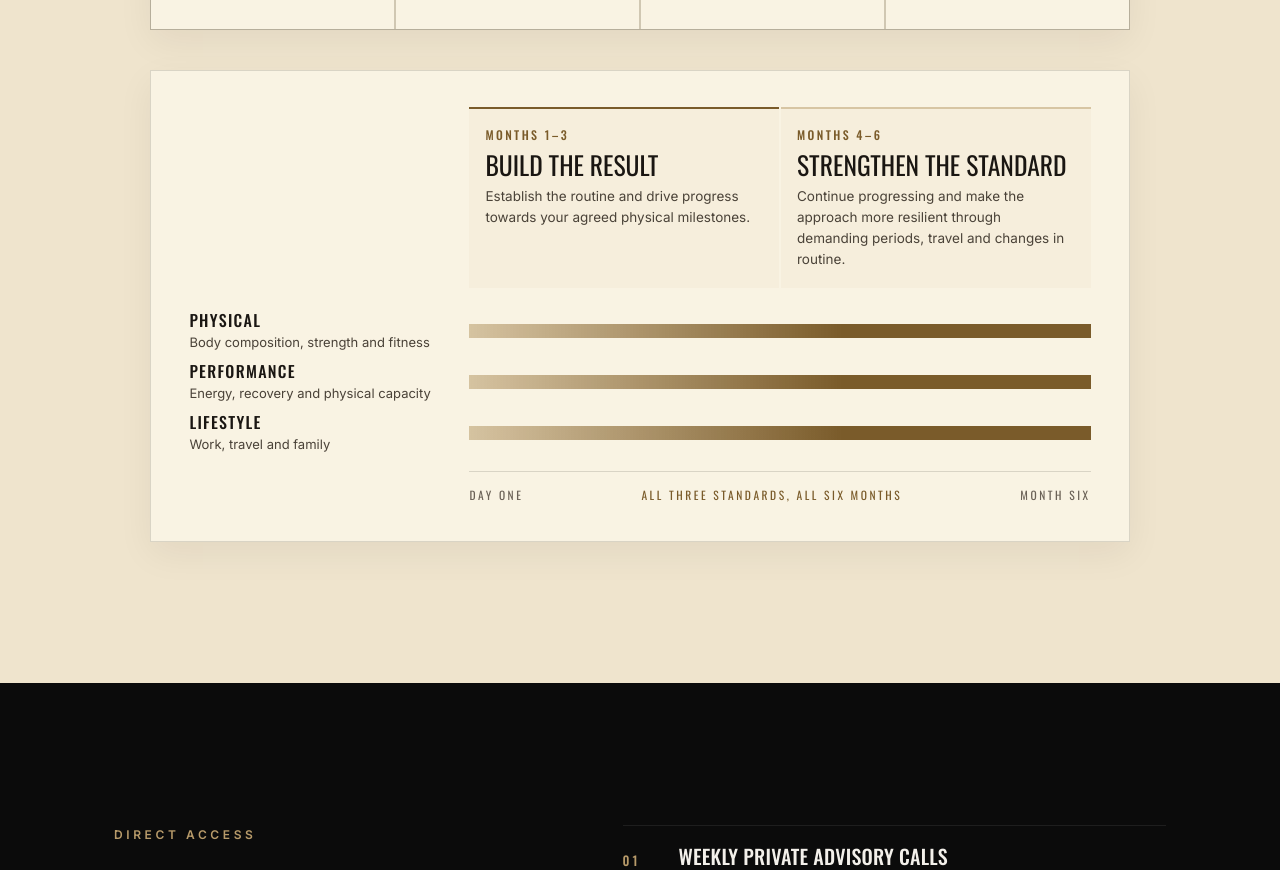
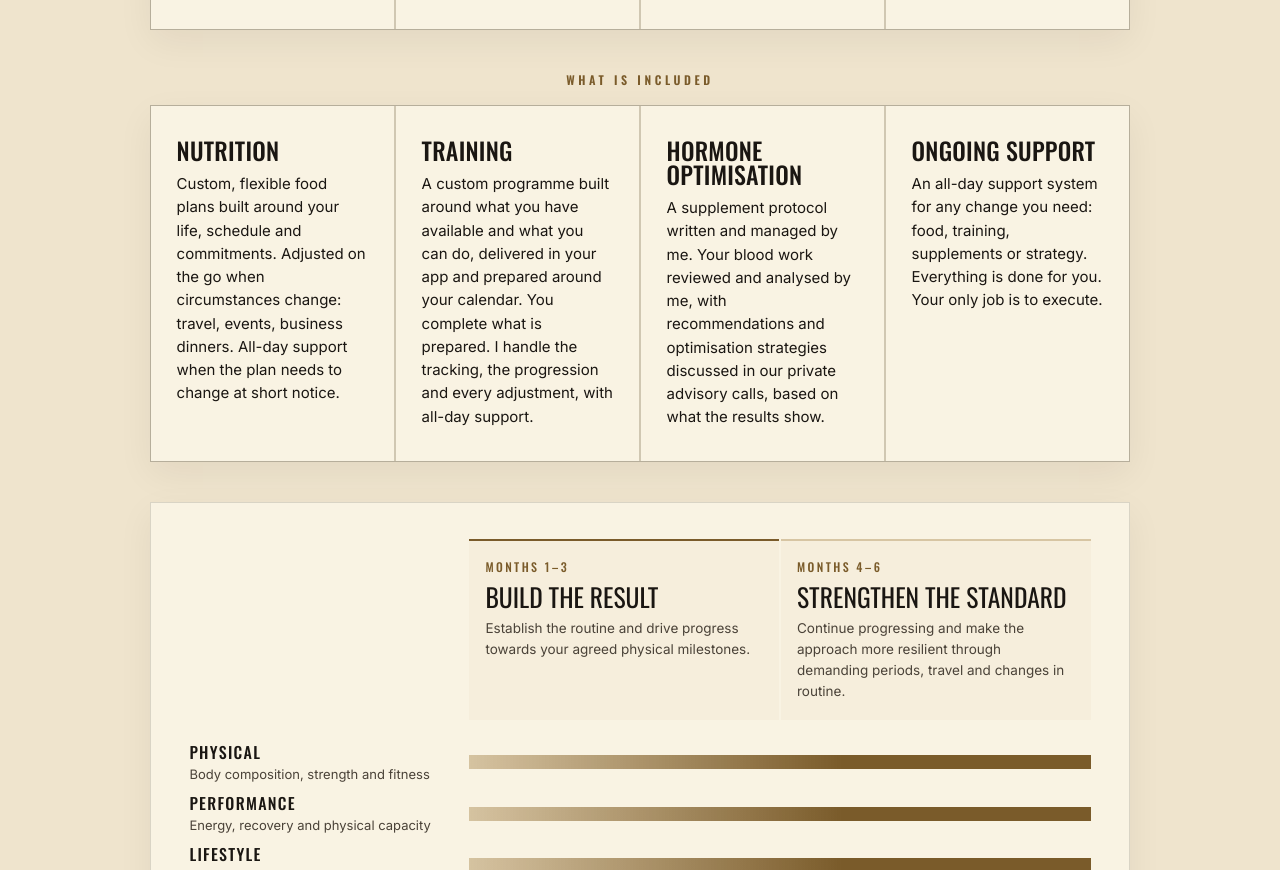
Before and after one commit to StalinS007/cameron-whitters, a plain HTML site: page index.html in a window 1280 px wide. Shown: the part 10138-11008 px from the top of the page. Drawn offline with nearby package versions, Linux system fonts and the light colour scheme.

Commit message:
Protocol: 'What is included' tiles for nutrition, training, hormone optimisation and ongoing support (Cameron, 4 Nov, item 8)
Co-Authored-By: Claude Fable 5.1 <noreply@anthropic.com>

```diff
--- a/assets/css/style.css
+++ b/assets/css/style.css
@@ -758,6 +758,8 @@ body { line-height: 1.62; }
 .steps4 b { font-family: var(--display); font-weight: 500; font-size: 12px; letter-spacing: 0.22em; color: var(--bronze); }
 .steps4 h3 { font-size: 24px; font-weight: 500; margin: 10px 0 10px; }
 .steps4 p { margin: 0; font-size: 15px; line-height: 1.55; }
+.scope-head { font-family: var(--display); font-size: 12px; font-weight: 600; letter-spacing: 0.3em; text-transform: uppercase; color: var(--bronze); text-align: center; margin: 0 0 16px; }
+.scope4 h3 { margin-top: 0; }
 .method .protocol-diagram { --pd-label: 280px; }
 .method .pd-label { display: block; font-family: var(--body); font-size: 13px; letter-spacing: 0; text-transform: none; color: var(--body-text); line-height: 1.35; padding-right: 18px; }
 .method .pd-label b { display: block; margin: 0 0 2px; font-family: var(--display); font-size: 16px; letter-spacing: 0.08em; text-transform: uppercase; color: var(--white); }
--- a/index.html
+++ b/index.html
@@ -19,7 +19,7 @@
   <link rel="preconnect" href="https://fonts.googleapis.com" />
   <link rel="preconnect" href="https://fonts.gstatic.com" crossorigin />
   <link href="https://fonts.googleapis.com/css2?family=Oswald:wght@300;400;500;600&family=Inter:wght@400;500;600&display=swap" rel="stylesheet" />
-  <link rel="stylesheet" href="assets/css/style.css?v=20261104-sub-1" />
+  <link rel="stylesheet" href="assets/css/style.css?v=20261104-scope-1" />
 </head>
 <body>
 
@@ -237,6 +237,14 @@
           <li><b>04</b><h3>Adapt</h3><p>When your schedule, equipment or recovery changes, I adjust the plan so you know what to do next.</p></li>
         </ol>
 
+        <p class="scope-head reveal">What is included</p>
+        <ul class="steps4 scope4 reveal">
+          <li><h3>Nutrition</h3><p>Custom, flexible food plans built around your life, schedule and commitments. Adjusted on the go when circumstances change: travel, events, business dinners. All-day support when the plan needs to change at short notice.</p></li>
+          <li><h3>Training</h3><p>A custom programme built around what you have available and what you can do, delivered in your app and prepared around your calendar. You complete what is prepared. I handle the tracking, the progression and every adjustment, with all-day support.</p></li>
+          <li><h3>Hormone optimisation</h3><p>A supplement protocol written and managed by me. Your blood work reviewed and analysed by me, with recommendations and optimisation strategies discussed in our private advisory calls, based on what the results show.</p></li>
+          <li><h3>Ongoing support</h3><p>An all-day support system for any change you need: food, training, supplements or strategy. Everything is done for you. Your only job is to execute.</p></li>
+        </ul>
+
         <div class="protocol-diagram reveal" aria-label="Six months, two phases. All three standards run from day one to month six.">
           <div class="pd-phases">
             <div class="pd-phase">
```
